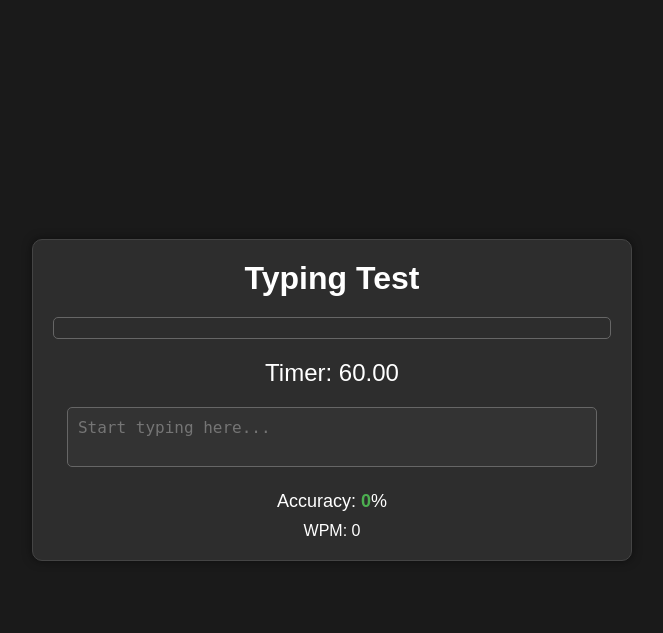
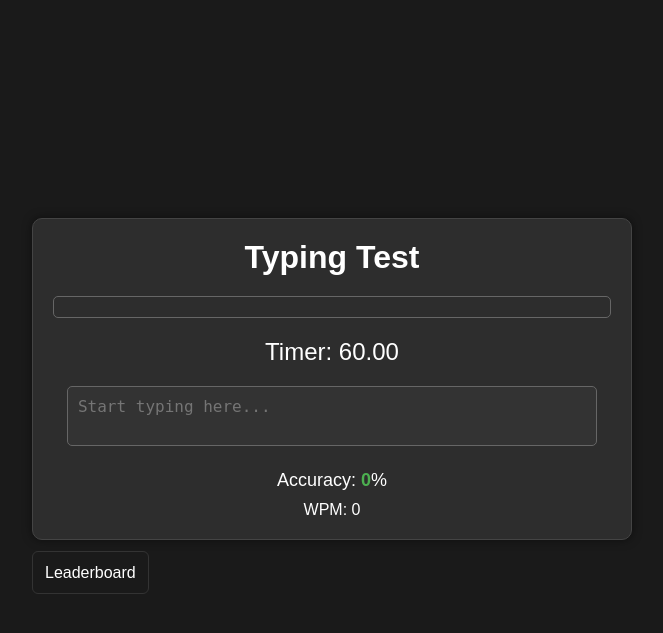
Before and after one commit to SamElfring/EOQ_Project_Typewriter, a Flask app: template templates/index.html in a window 1280 px wide. Shown: the top 633 px of the page, without its empty margins (308-971 px from the left). Run offline with Flask 3, Linux system fonts and the light colour scheme; the template is opened without the code that fills it, so the values that code supplies are empty; data comes from the database, SQL or seed files in the repository.

Commit message:
Added link to leaderboard

```diff
--- a/static/style.css
+++ b/static/style.css
@@ -23,7 +23,7 @@ body {
   box-shadow: 0 0 10px rgba(0, 0, 0, 0.5);
   text-align: center;
   width: 80%;
-  max-width: 600px;
+  min-width: 600px;
 }
 
 .timer {
@@ -57,21 +57,6 @@ body {
   resize: none;
 }
 
-.submit-btn {
-  background-color: #4caf50;
-  color: #fff;
-  border: none;
-  padding: 10px 20px;
-  font-size: 16px;
-  cursor: pointer;
-  border-radius: 5px;
-  transition: background-color 0.3s ease;
-}
-
-.submit-btn:hover {
-  background-color: #45a049;
-}
-
 .accuracy {
   margin: 10px 0;
   font-size: 18px;
@@ -87,6 +72,21 @@ body {
 }
 .right {
   color: green;
+}
+
+.links {
+  margin-top: 24px;
+}
+
+.links a {
+  color: white;
+  text-decoration: none;
+  padding: 12px;
+  border: 1px solid #333;
+  border-radius: 6px;
+}
+.links a:hover {
+  background-color: #444;
 }
 
 .leaderboard-container {
--- a/templates/index.html
+++ b/templates/index.html
@@ -1,6 +1,7 @@
 {% extends "layout.html" %}
 
 {% block body %}
+    <main>
         <div class="typing-container">
             <h1>Typing Test</h1>
 
@@ -14,6 +15,11 @@
                 <div class="wpm">WPM: <span class="wpm-value">0</span></div>
             </form>
         </div>
+
+        <div class="links">
+            <a href="/leaderboard">Leaderboard</a>
+        </div>
+    </main>
 
     <div class="leaderboard-popup-container">
         <div class="leaderboard-popup">
```
Lines whose indentation alone changed are shown as unchanged.
